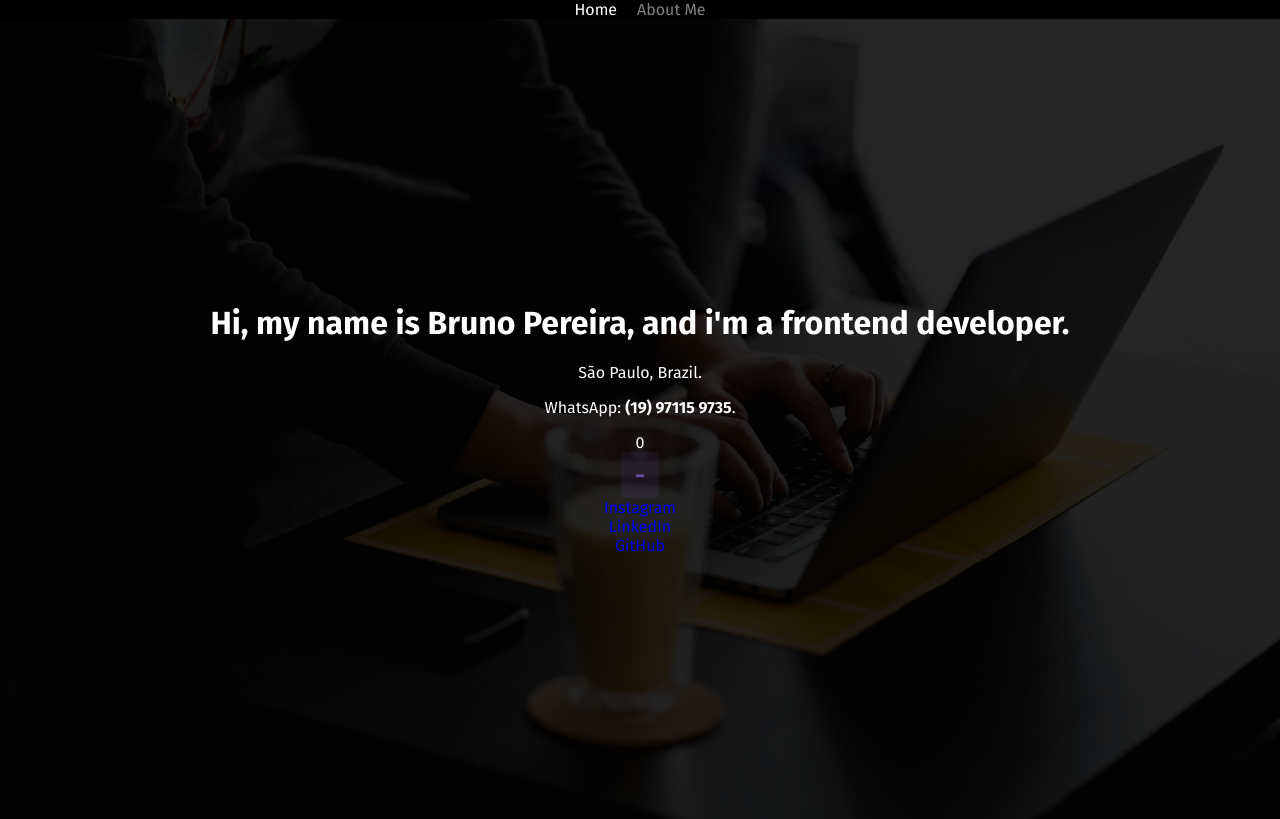
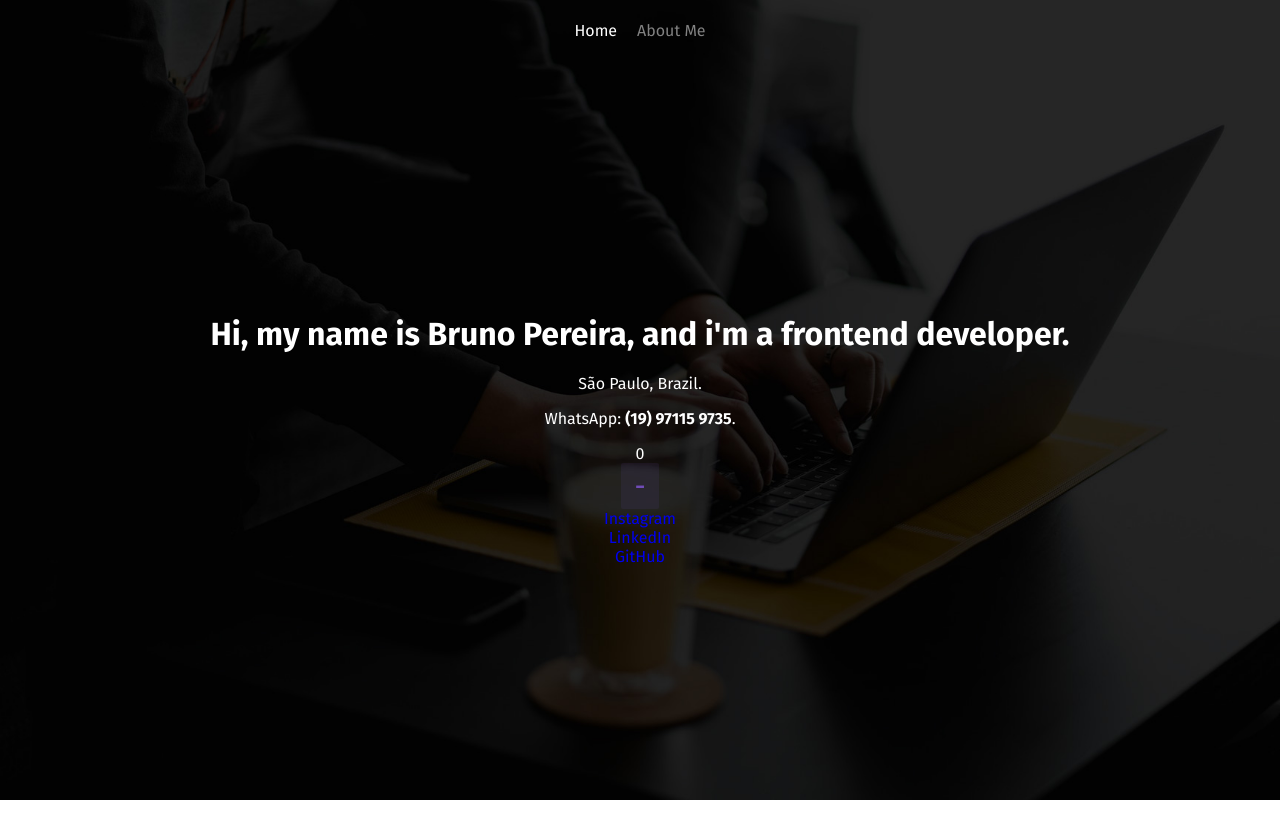
Before and after one commit to SirBruno/portfolio, a React (Create React App) app: page / in a window 1280 px wide. Built offline with nearby package versions, Linux system fonts and the light colour scheme.

Commit message:
changed the navigation on the home page

```diff
--- a/src/index.js
+++ b/src/index.js
@@ -11,7 +11,7 @@ ReactDOM.render(
   <React.StrictMode>
     <Provider store={store}>
       <Router>
-        <Nav />
+        {/* <Nav /> */}
         <Switch>
           <Route exact path="/">
             <App />
--- a/src/pages/homepage/App.js
+++ b/src/pages/homepage/App.js
@@ -1,10 +1,19 @@
 import React from 'react';
 import { Counter } from '../../features/counter/Counter';
 import styles from './App.module.css';
+import { Link, useLocation } from 'react-router-dom'
 
 function App() {
+
+  const location = useLocation();
+  console.log(location.pathname)
+
   return (
     <div className={styles.App}>
+      <nav className={styles.Nav}>
+        <Link className={location.pathname === "/" ? styles.highlightedNavLink : null} to="/">Home</Link>
+        <a href="google.com">About Me</a>
+      </nav>
       <header className={styles.AppHeader}>
         <div>
           <h1>Hi, my name is Bruno Pereira, and i'm a frontend developer.</h1>
--- a/src/pages/homepage/App.module.css
+++ b/src/pages/homepage/App.module.css
@@ -7,6 +7,7 @@
   background-position: center;
   color: #fff;
   display: grid;
+  grid-template-rows: 60px 1fr;
 }
 
 nav {
```
